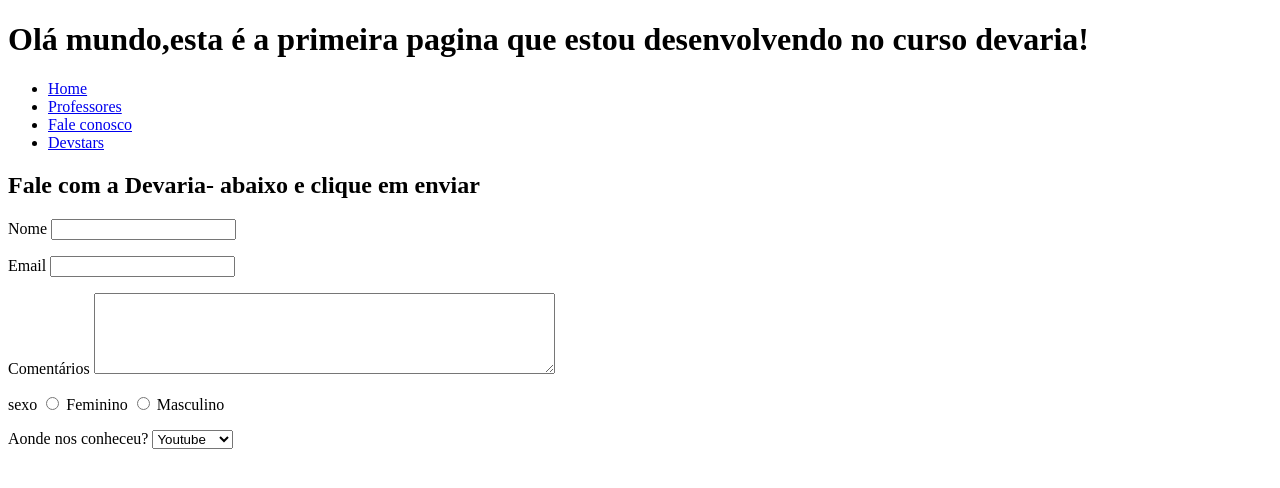
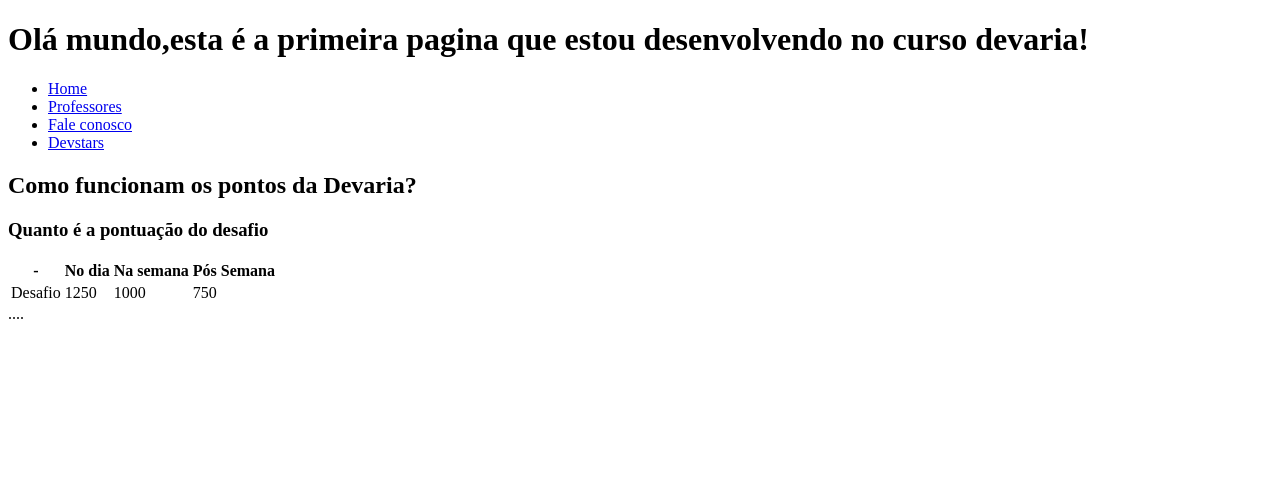
Before and after one commit to DouglasReisDev/PrimeiroProjetoHTML_Devaria, a plain HTML site: page Devstars.html in a window 1280 px wide. Drawn offline with Linux system fonts and the light colour scheme.

Commit message:
mudanças gerias
mudanças gerias

```diff
--- a/Devstars.html
+++ b/Devstars.html
@@ -17,42 +17,34 @@
                 </ul>
             </nav>
     </header>
-    <main>
-        <p>
-            <h2>Fale com a Devaria- abaixo e clique em enviar </h2>
-        </p>
-        <selection>
-        <form action="index.html">
-            <p>
-                <label>Nome</label>
-                <input type="text" name ="Nome"/>
-            </p>
-            <p>
-                <label>Email</label>
-                <input type="email" Email="Email"/>
-            </p>
-            <p>
-                <label> Comentários</label>
-                <textarea name="Comentários" cols="55" rows="5" ></textarea>
+            <div>
+                <section>
+                    <h2>Como funcionam os pontos da Devaria?</h2>
+                    <h3>Quanto é a pontuação do desafio</h3>
+                    <table>
+                        <tr>
+                            <th>-</th>
+                            <th>No dia</th>
+                            <th>Na semana</th>
+                            <th>Pós Semana</th>
+                        </tr>
+                        <tr>
+                            <td>Desafio</td>
+                            <td>1250</td>
+                            <td>1000</td>
+                            <td>750</td>
+                        </tr>
+                    </table>
+                    ....
+                </section>
+            </div>
 
-            </p>
-            <p>
-                <label>sexo</label>
-                <input type="radio" name="Sexo" /> <label>Feminino</label>
-                <input type="radio" name="Sexo" /> <label>Masculino</label>
-            </p>
-            <p>
-                <label>Aonde nos conheceu? </label>
-                <select name="Connheceu">
-                    <option selected>Youtube</option>
-                    <option>Google</option>
-                    <option>Amigos</option>
-                    <option>instagran</option>
-                    <option>Facebook</option>
-                    <option>Outros</option>
-                 </select>
-            </p>
-        </form>
-        </selection>
-    </main>
+
+
+
+
+
+
+
 </body>
+</html>
```
Also changed, not shown: FaleConosco.html (+1 -2 lines), index.html (+1 -1 lines), professores.html (+1 -1 lines).
